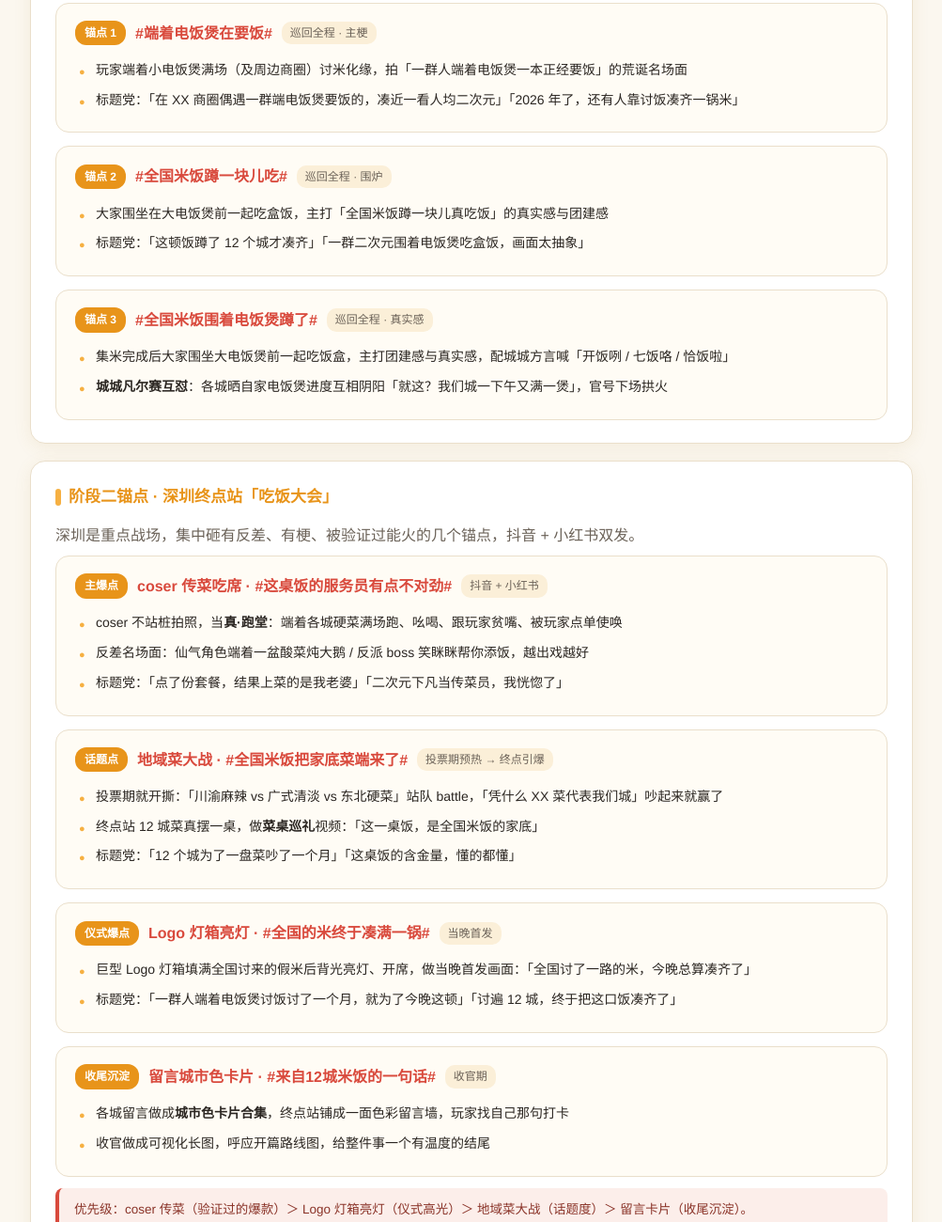
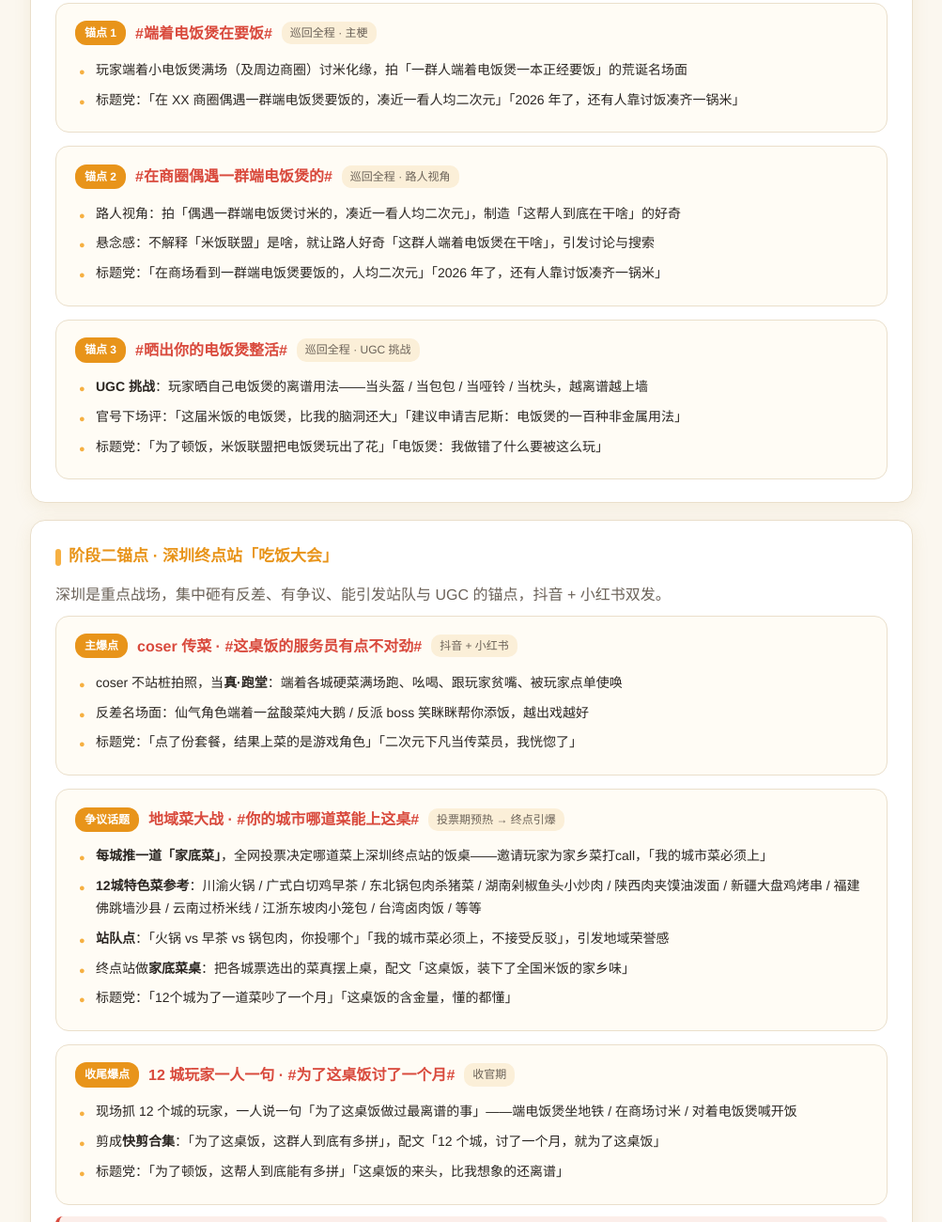
Before and after one commit to DaCoit-007/rice-alliance-plan, a plain HTML site: page 米饭联盟集米村晚落地方案.html in a window 1280 px wide. Shown: the part 7519-8819 px from the top of the page at 94% size, without its empty margins (138-1141 px from the left). Drawn offline with Linux system fonts and the light colour scheme.

Commit message:
传播话题三次修改: 锚点2路人视角/地域菜邀请参与/收尾故事感

```diff
--- a/米饭联盟集米村晚落地方案.html
+++ b/米饭联盟集米村晚落地方案.html
@@ -424,7 +424,7 @@
         <tr><td>城市菜投票</td><td>帮你的城市选一道菜，送去深圳开席</td></tr>
         <tr><td>留言墙</td><td>在墙上留下你的名字，证明你来过</td></tr>
         <tr><td>讨饭集米 / 电饭煲</td><td>端着电饭煲到处讨米，给你的城凑满一煲</td></tr>
-        <tr><td>巨型 Logo 灯箱亮灯</td><td>全国的米聚齐了，灯亮了，开饭</td></tr>
+        <tr><td>吃饭大会开席</td><td>全国的米聚齐了，开饭</td></tr>
         <tr><td>村晚 / 吃饭大会</td><td>全国米饭在深圳蹲一块儿吃同一顿饭</td></tr>
       </table>
       <div class="note">配套一张「全国讨饭聚米路线图」主视觉长图，贯穿全程：预热讲故事、过程更新进度、收官做对比。</div>
@@ -437,7 +437,7 @@
         <div class="ph"><span class="pn">阶段一</span><div class="pt">各城讨饭集米 + 围炉吃饭盒</div>
           <div class="pd">巡回全程。靠「讨饭、围炉吃饭盒、城城互怼」制造连续的整活大戏，把分散城市站串成「全国米饭正在到处讨饭」的连载</div></div>
         <div class="ph"><span class="pn">阶段二</span><div class="pt">深圳终点 · 吃饭大会</div>
-          <div class="pd">12/05 当晚。靠「Logo 灯箱亮灯、coser 传菜、地域菜大战、全员同框」集中引爆，第一时间出切片刷屏</div></div>
+          <div class="pd">12/05 当晚。靠「coser 被使唤、地域菜争议、离谱真话」集中引爆，第一时间出切片刷屏</div></div>
       </div>
     </div>
 
@@ -446,7 +446,7 @@
       <p class="lead">本次传播集中在小红书与抖音两个公域阵地，分部社群与天美小程序负责报名、通知与转化承接，不铺其他平台。</p>
       <table>
         <tr><th>平台 / 阵地</th><th>角色</th><th>内容重点</th></tr>
-        <tr><td><span class="k">抖音</span></td><td>引爆主阵地</td><td>短视频切片：端电饭煲讨饭、围炉吃饭盒、Logo 灯箱亮灯、coser 传菜、城城互怼，动作强、节奏快</td></tr>
+        <tr><td><span class="k">抖音</span></td><td>引爆主阵地</td><td>短视频切片：端电饭煲讨饭、coser 被使唤、地域菜争议、城城互怼、离谱真话，动作强、节奏快</td></tr>
         <tr><td><span class="k">小红书</span></td><td>口碑种草</td><td>米饭纪念票晒图、城市站打卡、留言墙、村晚 repo，主打精致感与攻略感</td></tr>
         <tr><td><span class="k">分部社群</span></td><td>报名 / 通知 / 转化</td><td>各城报名召集、活动通知、UGC 征集、玩家组织，长期沉淀阵地</td></tr>
         <tr><td><span class="k">天美小程序</span></td><td>报名 / 转化入口</td><td>承接报名登记、信息查询与活动入口，打通到现场的转化链路</td></tr>
@@ -471,17 +471,19 @@
           </ul>
         </div>
         <div class="idea">
-          <div class="ih"><span class="ist">锚点 2</span><span class="itag">#全国米饭蹲一块儿吃#</span><span class="iph">巡回全程 · 围炉</span></div>
+          <div class="ih"><span class="ist">锚点 2</span><span class="itag">#在商圈偶遇一群端电饭煲的#</span><span class="iph">巡回全程 · 路人视角</span></div>
           <ul class="clean">
-            <li>大家围坐在大电饭煲前一起吃盒饭，主打「全国米饭蹲一块儿真吃饭」的真实感与团建感</li>
-            <li>标题党：「这顿饭蹲了 12 个城才凑齐」「一群二次元围着电饭煲吃盒饭，画面太抽象」</li>
+            <li>路人视角：拍「偶遇一群端电饭煲讨米的，凑近一看人均二次元」，制造「这帮人到底在干啥」的好奇</li>
+            <li>悬念感：不解释「米饭联盟」是啥，就让路人好奇「这群人端着电饭煲在干啥」，引发讨论与搜索</li>
+            <li>标题党：「在商场看到一群端电饭煲要饭的，人均二次元」「2026 年了，还有人靠讨饭凑齐一锅米」</li>
           </ul>
         </div>
         <div class="idea">
-          <div class="ih"><span class="ist">锚点 3</span><span class="itag">#全国米饭围着电饭煲蹲了#</span><span class="iph">巡回全程 · 真实感</span></div>
+          <div class="ih"><span class="ist">锚点 3</span><span class="itag">#晒出你的电饭煲整活#</span><span class="iph">巡回全程 · UGC 挑战</span></div>
           <ul class="clean">
-            <li>集米完成后大家围坐大电饭煲前一起吃饭盒，主打团建感与真实感，配城城方言喊「开饭咧 / 七饭咯 / 恰饭啦」</li>
-            <li><b>城城凡尔赛互怼</b>：各城晒自家电饭煲进度互相阴阳「就这？我们城一下午又满一煲」，官号下场拱火</li>
+            <li><b>UGC 挑战</b>：玩家晒自己电饭煲的离谱用法——当头盔 / 当包包 / 当哑铃 / 当枕头，越离谱越上墙</li>
+            <li>官号下场评：「这届米饭的电饭煲，比我的脑洞还大」「建议申请吉尼斯：电饭煲的一百种非金属用法」</li>
+            <li>标题党：「为了顿饭，米饭联盟把电饭煲玩出了花」「电饭煲：我做错了什么要被这么玩」</li>
           </ul>
         </div>
       </div>
@@ -489,45 +491,40 @@
 
     <div class="card">
       <h3>阶段二锚点 · 深圳终点站「吃饭大会」</h3>
-      <p class="lead">深圳是重点战场，集中砸有反差、有梗、被验证过能火的几个锚点，抖音 + 小红书双发。</p>
+      <p class="lead">深圳是重点战场，集中砸有反差、有争议、能引发站队与 UGC 的锚点，抖音 + 小红书双发。</p>
       <div class="ideas">
 
         <div class="idea">
-          <div class="ih"><span class="ist">主爆点</span><span class="itag">coser 传菜吃席 · #这桌饭的服务员有点不对劲#</span><span class="iph">抖音 + 小红书</span></div>
+          <div class="ih"><span class="ist">主爆点</span><span class="itag">coser 传菜 · #这桌饭的服务员有点不对劲#</span><span class="iph">抖音 + 小红书</span></div>
           <ul class="clean">
             <li>coser 不站桩拍照，当<b>真·跑堂</b>：端着各城硬菜满场跑、吆喝、跟玩家贫嘴、被玩家点单使唤</li>
             <li>反差名场面：仙气角色端着一盆酸菜炖大鹅 / 反派 boss 笑眯眯帮你添饭，越出戏越好</li>
-            <li>标题党：「点了份套餐，结果上菜的是我老婆」「二次元下凡当传菜员，我恍惚了」</li>
+            <li>标题党：「点了份套餐，结果上菜的是游戏角色」「二次元下凡当传菜员，我恍惚了」</li>
           </ul>
         </div>
 
         <div class="idea">
-          <div class="ih"><span class="ist">话题点</span><span class="itag">地域菜大战 · #全国米饭把家底菜端来了#</span><span class="iph">投票期预热 → 终点引爆</span></div>
+          <div class="ih"><span class="ist">争议话题</span><span class="itag">地域菜大战 · #你的城市哪道菜能上这桌#</span><span class="iph">投票期预热 → 终点引爆</span></div>
           <ul class="clean">
-            <li>投票期就开撕：「川渝麻辣 vs 广式清淡 vs 东北硬菜」站队 battle，「凭什么 XX 菜代表我们城」吵起来就赢了</li>
-            <li>终点站 12 城菜真摆一桌，做<b>菜桌巡礼</b>视频：「这一桌饭，是全国米饭的家底」</li>
-            <li>标题党：「12 个城为了一盘菜吵了一个月」「这桌饭的含金量，懂的都懂」</li>
+            <li><b>每城推一道「家底菜」</b>，全网投票决定哪道菜上深圳终点站的饭桌——邀请玩家为家乡菜打call，「我的城市菜必须上」</li>
+            <li><b>12城特色菜参考</b>：川渝火锅 / 广式白切鸡早茶 / 东北锅包肉杀猪菜 / 湖南剁椒鱼头小炒肉 / 陕西肉夹馍油泼面 / 新疆大盘鸡烤串 / 福建佛跳墙沙县 / 云南过桥米线 / 江浙东坡肉小笼包 / 台湾卤肉饭 / 等等</li>
+            <li><b>站队点</b>：「火锅 vs 早茶 vs 锅包肉，你投哪个」「我的城市菜必须上，不接受反驳」，引发地域荣誉感</li>
+            <li>终点站做<b>家底菜桌</b>：把各城票选出的菜真摆上桌，配文「这桌饭，装下了全国米饭的家乡味」</li>
+            <li>标题党：「12个城为了一道菜吵了一个月」「这桌饭的含金量，懂的都懂」</li>
           </ul>
         </div>
 
         <div class="idea">
-          <div class="ih"><span class="ist">仪式爆点</span><span class="itag">Logo 灯箱亮灯 · #全国的米终于凑满一锅#</span><span class="iph">当晚首发</span></div>
+          <div class="ih"><span class="ist">收尾爆点</span><span class="itag">12 城玩家一人一句 · #为了这桌饭讨了一个月#</span><span class="iph">收官期</span></div>
           <ul class="clean">
-            <li>巨型 Logo 灯箱填满全国讨来的假米后背光亮灯、开席，做当晚首发画面：「全国讨了一路的米，今晚总算凑齐了」</li>
-            <li>标题党：「一群人端着电饭煲讨饭讨了一个月，就为了今晚这顿」「讨遍 12 城，终于把这口饭凑齐了」</li>
-          </ul>
-        </div>
-
-        <div class="idea">
-          <div class="ih"><span class="ist">收尾沉淀</span><span class="itag">留言城市色卡片 · #来自12城米饭的一句话#</span><span class="iph">收官期</span></div>
-          <ul class="clean">
-            <li>各城留言做成<b>城市色卡片合集</b>，终点站铺成一面色彩留言墙，玩家找自己那句打卡</li>
-            <li>收官做成可视化长图，呼应开篇路线图，给整件事一个有温度的结尾</li>
+            <li>现场抓 12 个城的玩家，一人说一句「为了这桌饭做过最离谱的事」——端电饭煲坐地铁 / 在商场讨米 / 对着电饭煲喊开饭</li>
+            <li>剪成<b>快剪合集</b>：「为了这桌饭，这群人到底有多拼」，配文「12 个城，讨了一个月，就为了这桌饭」</li>
+            <li>标题党：「为了顿饭，这帮人到底能有多拼」「这桌饭的来头，比我想象的还离谱」</li>
           </ul>
         </div>
 
       </div>
-      <div class="note">优先级：coser 传菜（验证过的爆款）＞ Logo 灯箱亮灯（仪式高光）＞ 地域菜大战（话题度）＞ 留言卡片（收尾沉淀）。</div>
+      <div class="note">优先级：coser 传菜（反差爆点）＞ 地域菜站队（地域荣誉感）＞ 为了这桌饭（故事感收尾）。</div>
     </div>
 
     <div class="card">
@@ -535,7 +532,7 @@
       <p class="lead">不铺前置多篇通稿，集中在活动收尾发一篇总结性内容，目标是让行业内人士与路人玩家都能快速看懂这件事的全貌与价值。</p>
       <ul class="clean">
         <li><b>讲清楚一件事</b>：米饭联盟用一场「全国聚米 → 深圳开席」，把分散在 12 城的玩家组织成了一件可见的大事</li>
-        <li><b>给得出画面与数据</b>：讨饭路线图、Logo 灯箱亮灯、吃饭大会现场，配真实的城市数 / 到场 / 留言数据</li>
+        <li><b>给得出画面与数据</b>：讨饭路线图、吃饭大会现场、coser 被使唤、地域菜争议，配真实的城市数 / 到场 / 留言数据</li>
         <li><b>留有人味的故事</b>：穿插一两个玩家/分部长的参与故事，让路人也能共情</li>
         <li><b>面向两类读者</b>：行业人士看到「玩家社群组织力」，路人玩家看到「原来这么好玩、还能参与」</li>
       </ul>
```
